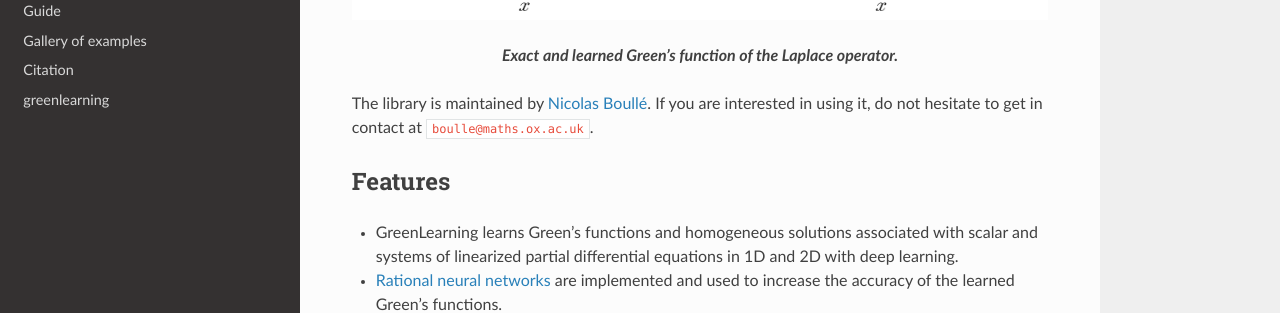
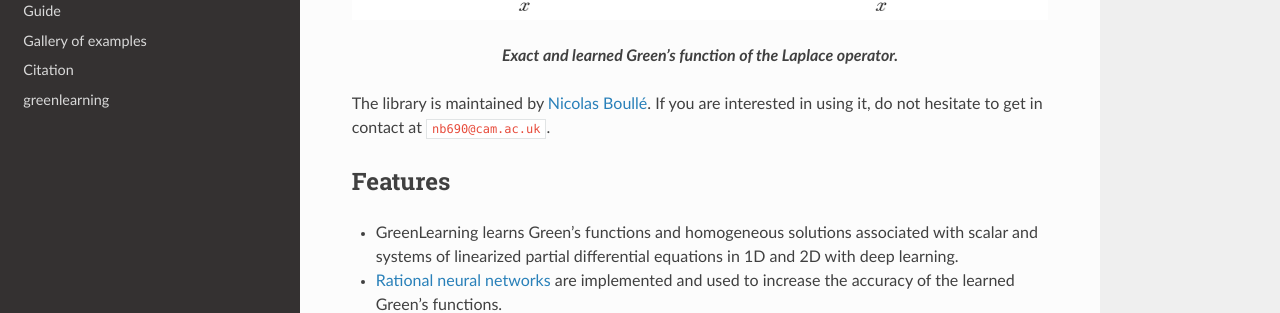
Before and after one commit to NBoulle/greenlearning, a Sphinx documentation site: the page built from docs/index.rst, in a window 1280 px wide and 900 px high, scrolled down 314 px. Shown: the part 138-451 px from the top of the window. Built offline with Sphinx 7.4.7 and the Read the Docs theme 2.0.0, drawn with Linux system fonts in a browser that asks for light colours.

Commit message:
update index

```diff
--- a/docs/index.rst
+++ b/docs/index.rst
@@ -10,7 +10,7 @@ GreenLearning is a deep learning library based on Tensorflow for learning `Green
 .. |laplace| image:: images/laplace.png
    :width: 100%
 
-The library is maintained by `Nicolas Boullé <https://people.maths.ox.ac.uk/boulle/>`_. If you are interested in using it, do not hesitate to get in contact at ``boulle@maths.ox.ac.uk``.
+The library is maintained by `Nicolas Boullé <https://nboulle.github.io/>`_. If you are interested in using it, do not hesitate to get in contact at ``nb690@cam.ac.uk``.
 
 Features
 --------
```
